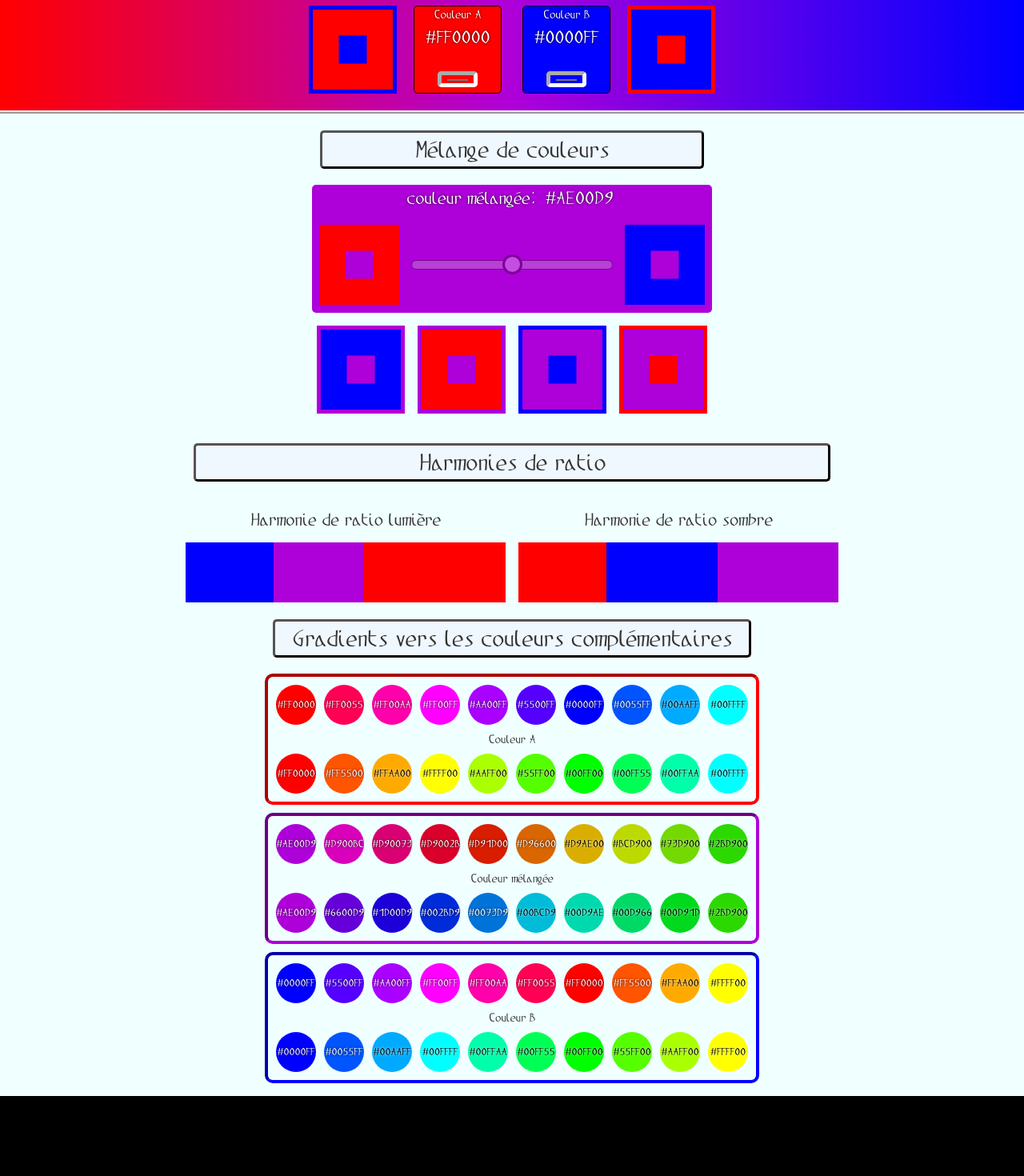
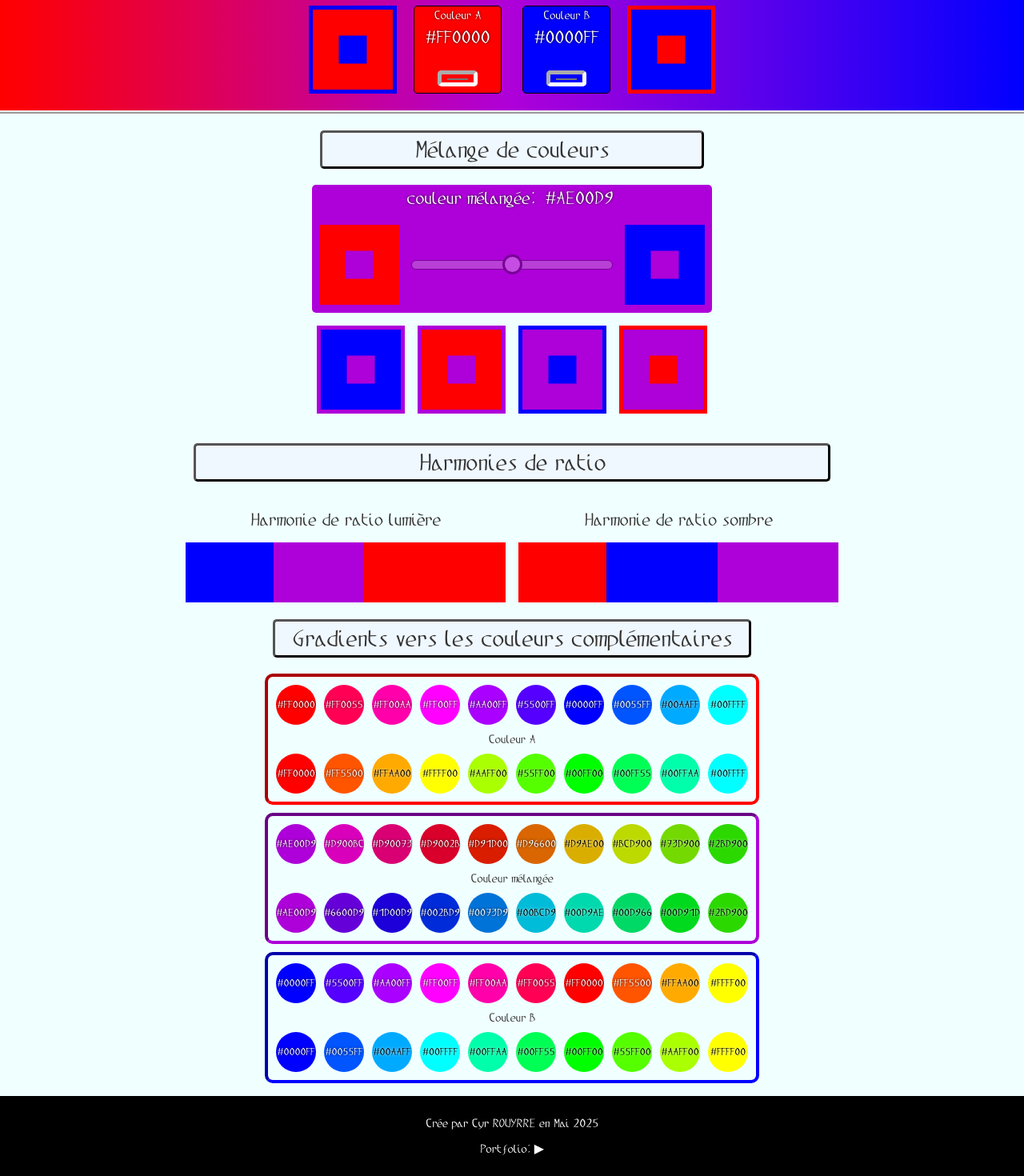
Before and after one commit to CyrSciencer/colorTheorySite, a React (Vite) app: page /composition-of-two in a window 1280 px wide. Shown: the part 138-1608 px from the top of the page at 80% size. Built offline with nearby package versions, Linux system fonts and the light colour scheme.

Commit message:
cleaning

```diff
--- a/src/App.css
+++ b/src/App.css
@@ -54,6 +54,10 @@ h2 {
   font-size: 2rem;
   text-align: center;
   cursor: pointer;
+}
+h2:hover {
+  color: #31373b;
+  background-color: #c2cfe1;
 }
 h3 {
   margin: 1rem 0;
@@ -124,3 +128,21 @@ footer {
   align-items: center;
   justify-content: center;
 }
+.tip:hover {
+  transform: scale(1.1);
+}
+footer {
+  display: flex;
+  flex-direction: column;
+  gap: 1rem;
+  color: #ffffff;
+  align-items: center;
+  justify-content: center;
+}
+footer a {
+  color: #ffffff;
+  text-decoration: none;
+}
+footer a:hover {
+  color: #fff128;
+}
--- a/src/App.jsx
+++ b/src/App.jsx
@@ -20,7 +20,12 @@ function App() {
         <Route path="/composition-of-two" element={<CompositionOfTwo />} />
         <Route path="/composition-tool" element={<CompositionTool />} />
       </Routes>
-      <footer></footer>
+      <footer>
+        <p>Crée par Cyr ROUYRRE en Mai 2025</p>
+        <p>
+          Portfolio: <a href="https://portfolio-cyr-rouyrre.netlify.app">▶</a>
+        </p>
+      </footer>
     </FeedbackProvider>
   );
 }
--- a/src/components/Temperatures/temperature.css
+++ b/src/components/Temperatures/temperature.css
@@ -84,3 +84,9 @@
   padding: 0.5em;
   box-sizing: border-box;
 }
+.center-item:hover,
+.circle-item:hover {
+  cursor: pointer;
+
+  border: 2px solid #000000;
+}
--- a/src/components/colorInputs/ColorInputs.jsx
+++ b/src/components/colorInputs/ColorInputs.jsx
@@ -243,6 +243,10 @@ const ColorInputs = ({
           }
           maxLength="7"
           className="hex-input"
+          style={{
+            backgroundColor: hex,
+            color: oppositeColor,
+          }}
         />
       </div>
     </>
--- a/src/components/hexInput/HexInput.jsx
+++ b/src/components/hexInput/HexInput.jsx
@@ -55,6 +55,9 @@ const HexInput = ({
         style={{
           color: contrastColor, // Use contrast color for text
           textShadow: "0 0 3px var(--shadow-color)", // Same shadow as label
+          backgroundColor: hex, // Add background color matching the hex value
+          padding: "2px 6px", // Add some padding
+          borderRadius: "4px", // Add rounded corners
         }}
         aria-label={`${title} hex value`}
         onClick={handleHexClick} // Updated handler
--- a/src/components/popUp/FeedbackPopup.jsx
+++ b/src/components/popUp/FeedbackPopup.jsx
@@ -19,7 +19,7 @@ const FeedbackPopup = ({ message, type = "success", isVisible }) => {
     <div
       className={popupClass}
       style={{
-        "--color-success": message.replace("Copied ", "").replace("!", ""),
+        "--color-success": message.split(" ").pop().replace("!", ""),
       }}
     >
       {message}
--- a/src/components/quadrangularHarmonies/QuadrangularHarmonies.jsx
+++ b/src/components/quadrangularHarmonies/QuadrangularHarmonies.jsx
@@ -77,9 +77,7 @@ const QuadrangularHarmonies = ({ rgb, contrastColorRgb }) => {
         textShadow: `0 0 5px ${rgbToHex(opposite(contrastColorRgb))}`,
       }}
       onClick={() => copyWithFeedback(baseHex)}
-    >
-      {baseHex.toUpperCase()}
-    </div>
+    ></div>
   );
 
   return (
--- a/src/components/triangularHamonies/TriangularHarmonies.jsx
+++ b/src/components/triangularHamonies/TriangularHarmonies.jsx
@@ -62,6 +62,7 @@ const TriangularHarmonies = ({ rgb, contrastColorRgb }) => {
       style={{
         backgroundColor: rgbToHex(rgb),
       }}
+      onClick={() => handleHexCopy(rgbToHex(rgb))}
     ></div>
   );
 
--- a/src/pages/CompositionOfTwo.jsx
+++ b/src/pages/CompositionOfTwo.jsx
@@ -29,7 +29,11 @@ const CompositionOfTwo = () => {
   const [contrastColorHex2, setContrastColorHex2] = useState("#FFFFFF");
   const [mixedColor, setMixedColor] = useState("#FF00FF");
   const [mixedColorDataArray, setMixedColorDataArray] = useState([]);
-
+  useEffect(() => {
+    window.scrollTo({
+      top: 0,
+    });
+  }, []);
   useEffect(() => {
     const currentRgb1 = hexToRgb(hex1);
     const currentRgb2 = hexToRgb(hex2);
--- a/src/pages/CompositionTool.jsx
+++ b/src/pages/CompositionTool.jsx
@@ -6,7 +6,13 @@ import ConfigurableContrastChecker from "../components/configurableContrastCheck
 import ColorExploration from "../components/colorExploration/ColorExploration";
 import MultipleColorMixing from "../components/colorMixer/MultipleColorMixing";
 import ColorExperimentation from "../components/colorExploration/ColorExperimentation";
+import { useEffect } from "react";
 const CompositionTool = () => {
+  useEffect(() => {
+    window.scrollTo({
+      top: 0,
+    });
+  }, []);
   return (
     <section className="composition-tool-page">
       <header>
--- a/src/pages/HomePage.jsx
+++ b/src/pages/HomePage.jsx
@@ -1,9 +1,14 @@
-import React from "react";
+import React, { useEffect } from "react";
 import { Link } from "react-router-dom";
 import "./HomePage.css";
 import PopupWrapper from "../utilities/PopupWrapper";
 
 const HomePage = () => {
+  useEffect(() => {
+    window.scrollTo({
+      top: 0,
+    });
+  }, []);
   return (
     <div className="home-page">
       <header className="home-page-header">
--- a/src/pages/SingleColorPage.jsx
+++ b/src/pages/SingleColorPage.jsx
@@ -39,7 +39,11 @@ function SingleColorPage() {
   const { rgbToHex, getContrastingTextColorRgb } = InformationTranslationFuncs;
   const { complementary, opposite } = colorManagementFuncs;
   const copyWithFeedback = useClipboardWithFeedback(); // Use the hook
-
+  useEffect(() => {
+    window.scrollTo({
+      top: 0,
+    });
+  }, []);
   useEffect(() => {
     // console.log(funcs.opposite(rgb));
     setOppositeColorHex(rgbToHex(opposite(rgb)));
@@ -112,7 +116,11 @@ function SingleColorPage() {
             >
               <span
                 className="clickable-hex-inline"
-                /* Add specific styles if needed, otherwise rely on parent */
+                style={{
+                  backgroundColor: complementaryColorHex,
+                  padding: "2px 6px",
+                  borderRadius: "4px",
+                }}
               >
                 {complementaryColorHex.toUpperCase()}
               </span>
```
